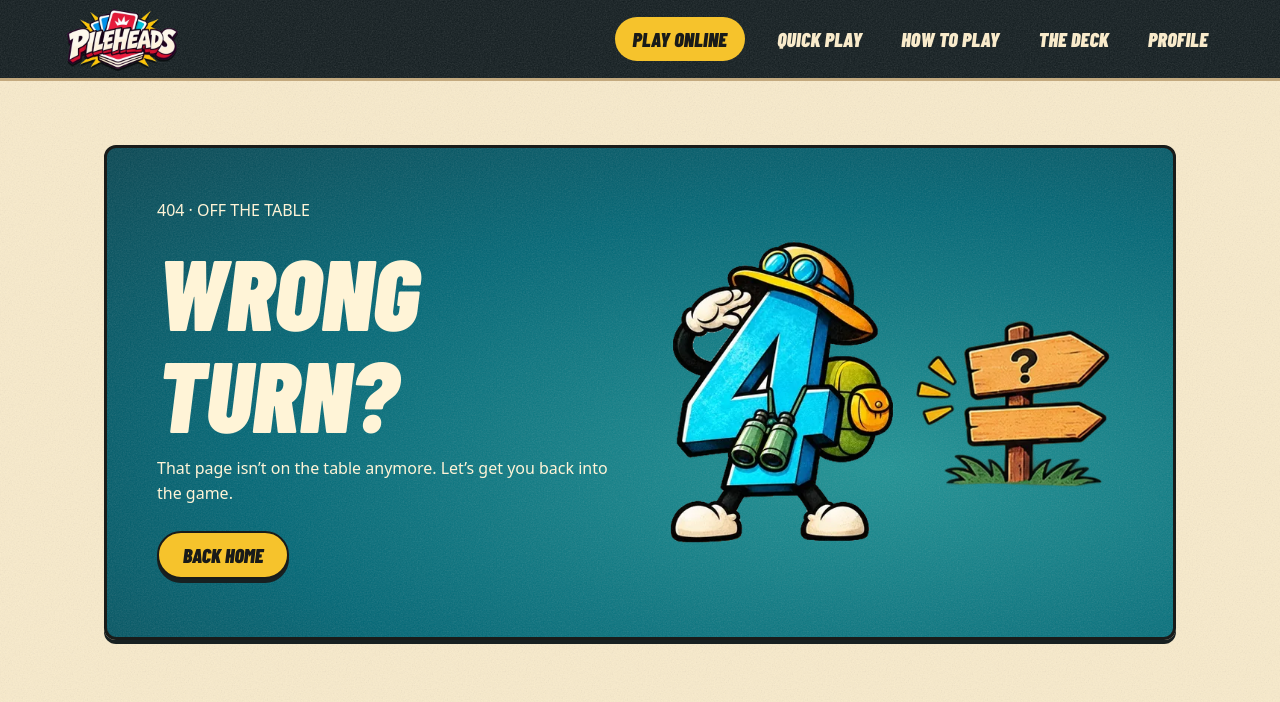
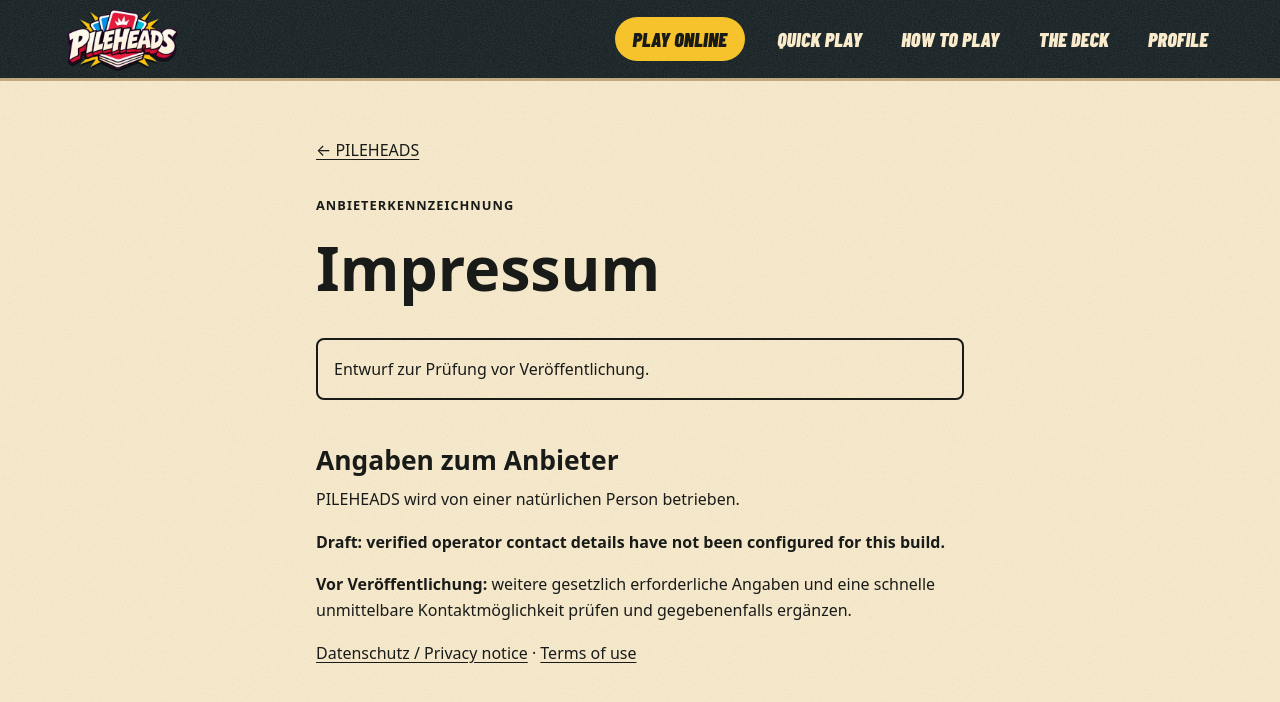
Before and after one commit to CartShift/pileheads, a Next.js app in the folder apps/web/: page /impressum in a window 1280 px wide. Before the commit this address had no page. Shown: the top 702 px of the page. Built offline with nearby package versions, Linux system fonts and the light colour scheme.

Commit message:
Add Impressum and centralized build-time operator contact details

```diff
--- /dev/null
+++ b/apps/web/app/impressum/page.tsx
@@ -0,0 +1,27 @@
+import type {Metadata} from "next";
+import Link from "next/link";
+import SiteHeader from "../../components/site-header";
+import OperatorContact from "../../components/operator-contact";
+import styles from "../privacy/privacy.module.css";
+
+export const metadata:Metadata={
+ title:"Impressum | PILEHEADS",
+ alternates:{canonical:"/impressum"},
+ robots:{index:false,follow:true}
+};
+export default function ImpressumPage(){
+ return <main className="game-shell stack-lobby">
+  <SiteHeader/>
+  <article className={styles.document} aria-labelledby="impressum-title" lang="de">
+   <Link href="/">← PILEHEADS</Link>
+   <p className={styles.eyebrow}>ANBIETERKENNZEICHNUNG</p>
+   <h1 id="impressum-title">Impressum</h1>
+   <p className={styles.draft} role="note">Entwurf zur Prüfung vor Veröffentlichung.</p>
+   <h2>Angaben zum Anbieter</h2>
+   <p>PILEHEADS wird von einer natürlichen Person betrieben.</p>
+   <OperatorContact/>
+   <p><strong>Vor Veröffentlichung:</strong> weitere gesetzlich erforderliche Angaben und eine schnelle unmittelbare Kontaktmöglichkeit prüfen und gegebenenfalls ergänzen.</p>
+   <p><Link href="/privacy">Datenschutz / Privacy notice</Link> · <Link href="/terms">Terms of use</Link></p>
+  </article>
+ </main>;
+}
--- a/apps/web/app/page.tsx
+++ b/apps/web/app/page.tsx
@@ -80,6 +80,6 @@ export default function HomePage() {
       <div><p className={styles.kicker}>From screen to table</p><h2>The physical<br/>game<span>.</span></h2><p>Small box. Big fun. Made for game nights, holidays and spontaneous showdowns. The physical deck is currently in playtesting.</p><Button href="/deck" kind="yellow">Meet the physical deck →</Button><p className={styles.releaseNote}>Physical retail launch to be announced.</p><DeckWaitlist/></div><div className={polish.physicalFan} role="group" aria-label="Three illustrated numbered cards">{["2","3","1"].map((name,i)=><Card key={name} name={name} className={polish["physicalCard"+i]}/>)}</div>
     </div></section>
     <section className={styles.closing}><div className={styles.closingCrew}><UniverseIllustration name="hero-game-night"/></div><div className={styles.closingCopy}><p className={styles.kicker}>Good games. Great company.</p><h2>Bring PILEHEADS<br/>to your table<span>.</span></h2><Button href="/play" kind="yellow">One more round? →</Button></div></section>
-    <footer className={styles.footer}><Link href="/" aria-label="PILEHEADS home"><Brand/></Link><nav aria-label="Footer navigation"><CampaignPlayLink href="/play">Play online</CampaignPlayLink><Link href="/quick-play">Quick Play</Link><a href="/how-to-play">How to play</a><a href="/deck">The deck</a><a href="/#physical">The physical game</a><Link href="/profile">Profile</Link><Link href="/privacy">Privacy</Link><Link href="/terms">Terms</Link></nav><small>© PILEHEADS</small><FunnelConsent/></footer>
+    <footer className={styles.footer}><Link href="/" aria-label="PILEHEADS home"><Brand/></Link><nav aria-label="Footer navigation"><CampaignPlayLink href="/play">Play online</CampaignPlayLink><Link href="/quick-play">Quick Play</Link><a href="/how-to-play">How to play</a><a href="/deck">The deck</a><a href="/#physical">The physical game</a><Link href="/profile">Profile</Link><Link href="/privacy">Privacy</Link><Link href="/terms">Terms</Link><Link href="/impressum">Impressum</Link></nav><small>© PILEHEADS</small><FunnelConsent/></footer>
   </main>;
 }
--- a/apps/web/app/profile/page.tsx
+++ b/apps/web/app/profile/page.tsx
@@ -1,4 +1,5 @@
 import SiteHeader from "../../components/site-header";
+import Link from "next/link";
 import type {Metadata} from "next";
 import PlayerProfile from "../../components/player-profile";
 import AccountPanel from "../../components/account-panel";
@@ -6,6 +7,6 @@ export const metadata:Metadata={title:"Your profile | PILEHEADS",robots:{index:f
 export default function ProfilePage(){
  return <main className="game-shell stack-lobby">
   <SiteHeader current="/profile"/>
-  <section className="entry launch-entry"><div className="entry-intro"><div className="eyebrow">PLAYER PROFILE</div><h1>Your table.<br/><em>Your style.</em></h1><p>Playing never requires a profile.</p></div><div className="entry-options"><h2 className="lobby-choice-heading">Your preferences<span>.</span></h2><AccountPanel/><PlayerProfile/></div></section>
+  <section className="entry launch-entry"><div className="entry-intro"><div className="eyebrow">PLAYER PROFILE</div><h1>Your table.<br/><em>Your style.</em></h1><p>Playing never requires a profile.</p></div><div className="entry-options"><h2 className="lobby-choice-heading">Your preferences<span>.</span></h2><AccountPanel/><PlayerProfile/><p><Link href="/privacy">Privacy</Link> · <Link href="/terms">Terms</Link> · <Link href="/impressum">Impressum</Link></p></div></section>
  </main>;
 }
--- a/apps/web/app/terms/page.tsx
+++ b/apps/web/app/terms/page.tsx
@@ -2,6 +2,7 @@ import type { Metadata } from "next";
 import Link from "next/link";
 import SiteHeader from "../../components/site-header";
 import styles from "../privacy/privacy.module.css";
+import OperatorContact from "../../components/operator-contact";
 
 export const metadata: Metadata = {
   title: "Terms of use | PILEHEADS",
@@ -20,7 +21,8 @@ export default function TermsPage(){
       <p className={styles.draft} role="note">Draft for operator review. Not approved terms.</p>
       <h2>1. About PILEHEADS</h2>
       <p>PILEHEADS is a free browser card game in development. Play locally against bots or invite others to a private table. Creating an account is optional. No physical purchase, subscription or premium benefit is promised by these terms.</p>
-      <p><strong>Before publication: add the verified operator identity, contact details, account eligibility and effective date.</strong></p>
+      <OperatorContact/>
+      <p><strong>Before publication: confirm account eligibility and effective date.</strong> See the <Link href="/impressum">Impressum</Link>.</p>
       <h2>2. Fair play and private rooms</h2>
       <p>Respect other players. Do not harass others, impersonate someone, access another player's account or private room without permission, exploit security defects or interfere with the service. Keep room invitations private when you intend to play privately.</p>
       <h2>3. Accounts and preferences</h2>
--- /dev/null
+++ b/apps/web/components/operator-contact.tsx
@@ -0,0 +1,14 @@
+// Public website contact data is supplied at build time instead of being
+// permanently committed to public Git history. These values are not secrets.
+const operator = {
+  name: process.env.NEXT_PUBLIC_PILEHEADS_OPERATOR_NAME?.trim(),
+  address: process.env.NEXT_PUBLIC_PILEHEADS_OPERATOR_ADDRESS?.trim(),
+  email: process.env.NEXT_PUBLIC_PILEHEADS_OPERATOR_EMAIL?.trim(),
+};
+export default function OperatorContact(){
+  const {name,address,email}=operator;
+  if(!name||!address||!email||!/^[^\s@]+@[^\s@]+\.[^\s@]+$/.test(email)){
+    return <p role="note"><strong>Draft: verified operator contact details have not been configured for this build.</strong></p>;
+  }
+  return <address style={{fontStyle:"normal",lineHeight:1.6,marginBottom:"1em"}}>{name}<br/>{address}<br/><a href={"mailto:"+email}>{email}</a></address>;
+}
```
Also changed, not shown: apps/web/app/privacy/page.tsx (+5 -2 lines), 2 other files (tests, documents, lock files or other folders).
